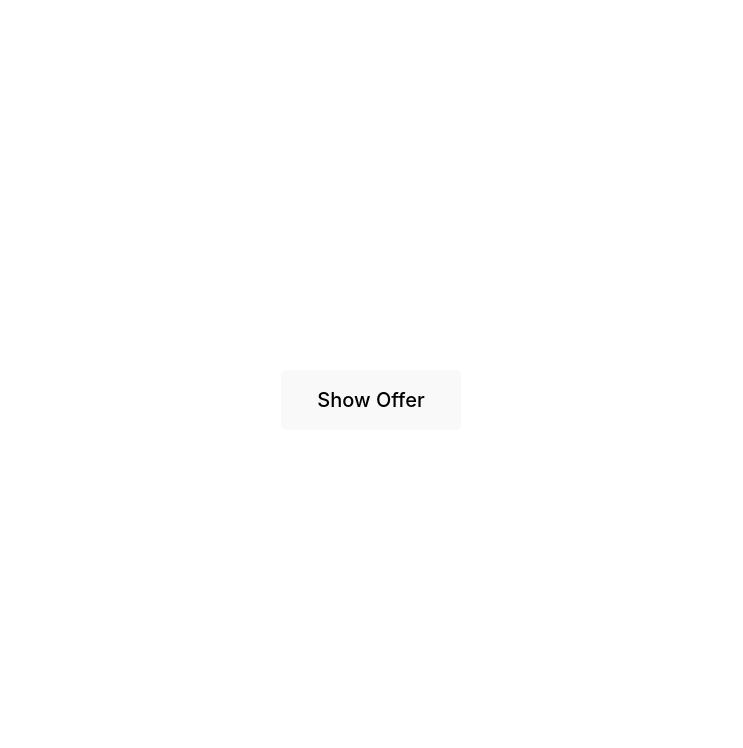
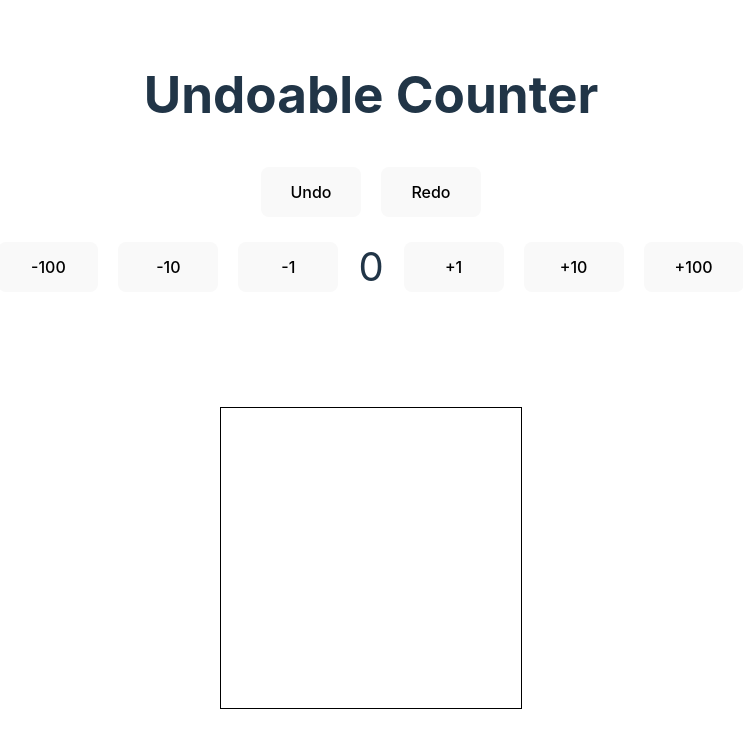
Before and after one commit to PrathamGupta21/react-machine-coding, a React (Vite) app: page / in a window 1280 px wide. Shown: the top 748 px of the page, without its empty margins (269-1012 px from the left). Built offline with nearby package versions, Linux system fonts and the light colour scheme.

Commit message:
Undoable Timer

```diff
--- /dev/null
+++ b/src/5. Undoable Timer/index.jsx
@@ -0,0 +1,91 @@
+import { useState } from 'react';
+import './styles.css';
+
+function UndoableCounter() {
+  const [value, setValue] = useState(0);
+  const [redoList, setRedoList] = useState([]);
+  const [history, setHistory] = useState([]);
+
+  const maintainHistory = (key, prev, curr) => {
+    const obj = {
+      action: key,
+      prev,
+      curr,
+    };
+    const copyHistory = [...history];
+    copyHistory.unshift(obj);
+    setHistory(copyHistory);
+  };
+
+  const handleClick = (key) => {
+    const val = parseInt(key);
+    maintainHistory(key, value, val + value);
+    setValue((existingValue) => existingValue + val);
+  };
+
+  const handleUndo = () => {
+    if (history.length) {
+      const copyHist = [...history];
+      const firstItem = copyHist.shift();
+      setHistory(copyHist);
+
+      setValue(firstItem.prev);
+
+      const copyRedoList = [...redoList];
+      copyRedoList.push(firstItem);
+      setRedoList(copyRedoList);
+    }
+  };
+
+  const handleRedo = () => {
+    if (redoList.length) {
+      const copyRedoList = [...redoList];
+      const poppedValue = copyRedoList.pop();
+      setRedoList(copyRedoList);
+      const { action, prev, curr } = poppedValue;
+      setValue(curr);
+      maintainHistory(action, prev, curr);
+    }
+  };
+
+  return (
+    <>
+      <h1>Undoable Counter</h1>
+      <div className='action-btn'>
+        <button onClick={handleUndo}>Undo</button>
+        <button onClick={handleRedo}>Redo</button>
+      </div>
+
+      <div className='user-actions'>
+        {['-100', '-10', '-1'].map((btn) => {
+          return (
+            <button key={btn} onClick={() => handleClick(btn)}>
+              {btn}
+            </button>
+          );
+        })}
+        <div style={{ fontSize: 40, margin: '10px' }}>{value}</div>
+        {['+1', '+10', '+100'].map((btn) => {
+          return (
+            <button key={btn} onClick={() => handleClick(btn)}>
+              {btn}
+            </button>
+          );
+        })}
+      </div>
+
+      <div className='history'>
+        {history.map((item, i) => {
+          return (
+            <div key={i} className='row'>
+              <div>{item.action}</div>
+              <div>{`[ ${item.prev} -> ${item.curr} ]`}</div>
+            </div>
+          );
+        })}
+      </div>
+    </>
+  );
+}
+
+export default UndoableCounter;
--- /dev/null
+++ b/src/5. Undoable Timer/styles.css
@@ -0,0 +1,33 @@
+.user-actions {
+  display: flex;
+  justify-content: center;
+  align-items: center;
+}
+
+button {
+  width: 100px;
+  height: 50px;
+  border: none;
+  outline: none;
+  font-size: 20px;
+  border-radius: 5px;
+  margin: 10px;
+  font-weight: bold;
+  cursor: pointer;
+}
+
+.history {
+  width: 300px;
+  height: 300px;
+  margin: 100px auto;
+  border: 1px solid black;
+  overflow-y: auto;
+}
+
+.row {
+  display: flex;
+  justify-content: space-around;
+  align-items: center;
+  padding: 5px;
+  font-size: 20px;
+}
--- a/src/App.jsx
+++ b/src/App.jsx
@@ -1,8 +1,8 @@
 import './App.css';
-import Modal from './4. Modal';
+import UndoableCounter from './5. Undoable Timer';
 
 function App() {
-  return <Modal />;
+  return <UndoableCounter />;
 }
 
 export default App;
```
